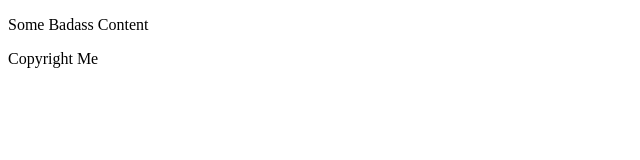
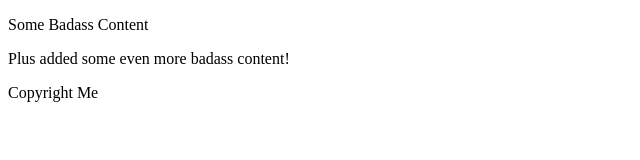
Before and after one commit to kdsdevs/KdsDevs-Theme, a plain HTML site: page index.html in a window 1280 px wide. Shown: the whole page, without its empty margins (0-640 px from the left). Drawn offline with Linux system fonts and the light colour scheme.

Commit message:
Added more badass content

```diff
--- a/index.html
+++ b/index.html
@@ -11,6 +11,7 @@
             <div class="row">
                 <div class="span8 content-post clearfix" role="main">
                     <p>Some Badass Content</p>
+                    <p>Plus added some even more badass content!</p>
                 </div>
             </div>
         </div>
```
